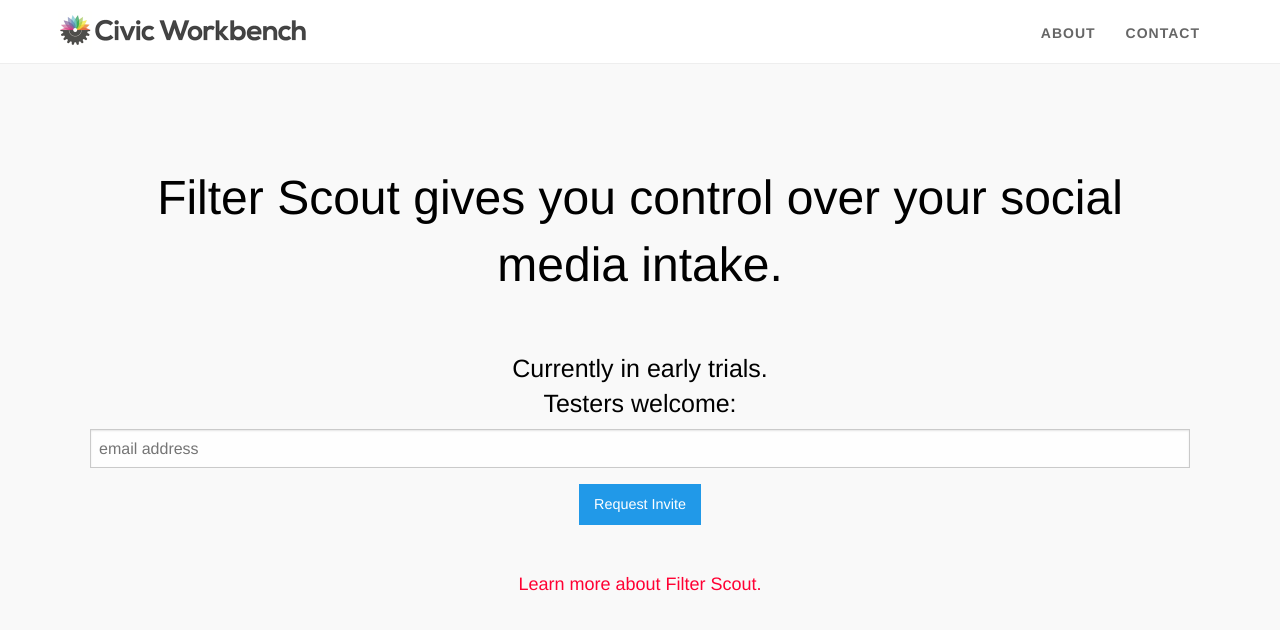
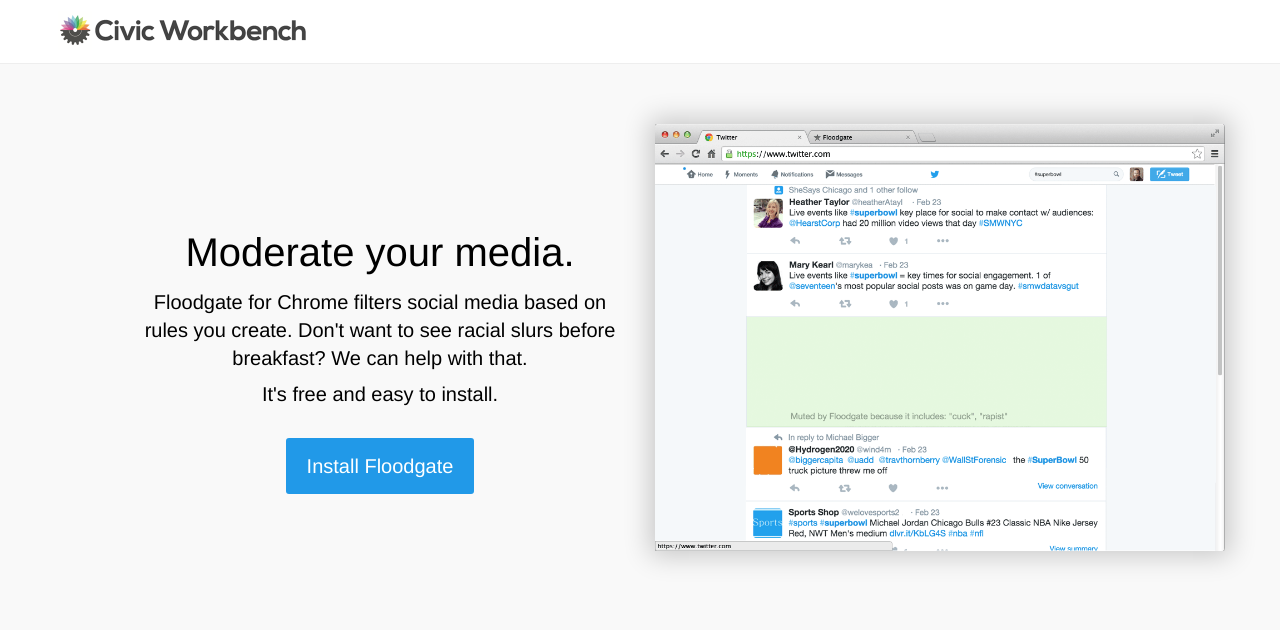
Before and after one commit to Jonathan-Eyler-Werve/jonathan-eyler-werve.github.io, a Jekyll site: the page built from index.html, in a window 1280 px wide. Shown: the top 630 px of the page. Built offline with Jekyll 4.4.1, drawn with Linux system fonts in a browser that asks for light colours; nearby versions of some CDN libraries; some web fonts are replaced.

Commit message:
Homepage layout revised

```diff
--- /dev/null
+++ b/_includes/cta--install-floodgate.html
@@ -0,0 +1 @@
+<a href="https://chrome.google.com/webstore/detail/floodgate/hdclgdbenmhnphicnclpialmkpdjooaf"><button class="button large radius">Install Floodgate</button></a>
--- a/_includes/nav.html
+++ b/_includes/nav.html
@@ -11,8 +11,8 @@
     <div class="medium-6 columns">
       <div class="site-header__links">
         <ul>
-          <li><a href="/about">About</a></li>
-          <li><a href="/contact">Contact</a></li>
+<!--           <li><a href="/about">About</a></li>
+          <li><a href="/contact">Contact</a></li> -->
         </ul>
       </div>
     </div>
--- a/assets/css/app.sass
+++ b/assets/css/app.sass
@@ -37,8 +37,14 @@
 $color-bodytext: darken($color-primary, 25%)
 $color-accent-darkest: darken($color-accent, 25%)
 
-$font-sans: 'Cabin', Helvetica, Ariel, sans-serif
+$font-sans: 'Nexa Light', Helvetica, Ariel, sans-serif
+$font-sans-heavy: 'Nexa Heavy', Helvetica, Ariel, sans-serif
 $font-serif: 'Vollkorn', Times, serif
+
+$fast: 0.2s
+$slow: 1s
+$radius-standard: 3px
+$radius-button: $radius-standard
 
 $padding-standard: 30px
 $padding-big: 50px
@@ -48,10 +54,9 @@
 body
   background-color: $color-lightest
   color: $color-bodytext
-  font-family: $font-serif
+  font-family: $font-sans
   font-size: 18px
   line-height: 28px
-  font-family: 'Nexa Light', Helvetica, Ariel, sans-serif
 
 ul
   padding-left: 15px
@@ -59,8 +64,14 @@
 li
   list-style-type: circle
 
-h1, h2, h3, h4, h5, h6, .button, button
+h1, h2, h3, h4, h5, h6,
   font-family: $font-sans
+
+.button, button
+  font-family: $font-sans-heavy
+
+.button.radius, button.radius
+  border-radius: $radius-button
 
 i
   color: $color-accent
@@ -145,6 +156,13 @@
 .text--subhead
   text-transform: uppercase
 
+// box styling (no positioning!)
+
+.box--shadow
+  -webkit-box-shadow: 0px 0px 25px 5px rgba(0,0,0,0.2)
+  -moz-box-shadow: 0px 0px 25px 5px rgba(0,0,0,0.2)
+  box-shadow: 0px 0px 25px 5px rgba(0,0,0,0.2)
+
 // blocks
 
 .site-header
@@ -155,9 +173,15 @@
 .site-header__logo img
   height: 40px
   margin-top: 10px
+  transition: opacity $fast
+
+.site-header__logo img:hover
+  opacity: .7
+  transition: opacity $fast
 
 .site-header__links
   text-align: right
+  font-family: $font-sans
 
 .site-header__links li a
   margin-top: 22px
@@ -166,18 +190,30 @@
   font-size: 14px
   font-weight: 600
   color: $color-secondary
+  transition: color $fast
   letter-spacing: 1px
 
 .site-header__links li a:hover
   text-decoration: none
+  color: lighten($color-secondary, 25%)
+  transition: color $fast
+
 
 .main
-  // background-color: #ffffff
-  padding: 50px
 
 .main__headline
-  padding-top: 50px
+  padding-left: 80px
+
+  margin-top: 160px
   text-align: center
+
+.main__cta
+  margin-top: 30px
+
+.main__demo-img
+  margin-top: 60px
+
+
 
 .list__item h2
   margin-top: 10px
--- a/index.html
+++ b/index.html
@@ -3,33 +3,22 @@
 title: Civic Workbench
 ---
 <div class="row">
-  <div class="small-12 columns">
+  <div class="small-12 medium-6 columns">
     <div class="main__headline">
-      <h1>Filter Scout gives you control over your social media intake.</h1>
-      <p>
-      <br>
-      <h4>Currently in early trials. <br>Testers welcome:</h4>
+      <h2>Moderate your media.</h2>
+      <h5>Floodgate for Chrome filters social media based on rules you create. Don't want to see racial slurs before breakfast? We can help with that.</h5>
+      <h5>It's free and easy to install.</h5>
 
-        <!-- Begin MailChimp Signup Form -->
+      <div class="main__cta">
+        {% include cta--install-floodgate.html %}
+        <!-- <br/><a href="/filterscout">Learn more about Floodgate.</a> -->
+      </div>
 
-        <div id="mc_embed_signup">
-          <form action="//civicworkbench.us12.list-manage.com/subscribe/post?u=45f476f1df9a9ec98e1de7e98&amp;id=b090fb4cec" method="post" id="mc-embedded-subscribe-form" name="mc-embedded-subscribe-form" class="validate" target="_blank" novalidate>
-
-            <div class="row" id="mc_embed_signup_scroll">
-              <input type="email" value="" name="EMAIL" class="email" id="mce-EMAIL" placeholder="email address" required>
-              <!-- real people should not fill this in and expect good things - do not remove this or risk form bot signups-->
-              <div style="position: absolute; left: -5000px;" aria-hidden="true"><input type="text" name="b_45f476f1df9a9ec98e1de7e98_b090fb4cec" tabindex="-1" value=""></div>
-
-              <input type="submit" value="Request Invite" name="subscribe" id="mc-embedded-subscribe" class="button radius" >
-            </div>
-
-          </form>
-        </div>
-
-        <!--End mc_embed_signup-->
-        <p>
-          <br/><a href="/filterscout">Learn more about Filter Scout.</a>
-        </p>
+      </p>
     </div>
   </div>
+
+  <div class="small-12 medium-6 columns show-for-medium-up">
+    <img class="box--shadow main__demo-img" src="assets/images/floodgate-demo-1.png"/>
+  </div>
 </div>
```
Also changed, not shown: _includes/mailchimp.html (added, +17 -0 lines), assets/images/floodgate-demo-1.png (added).
